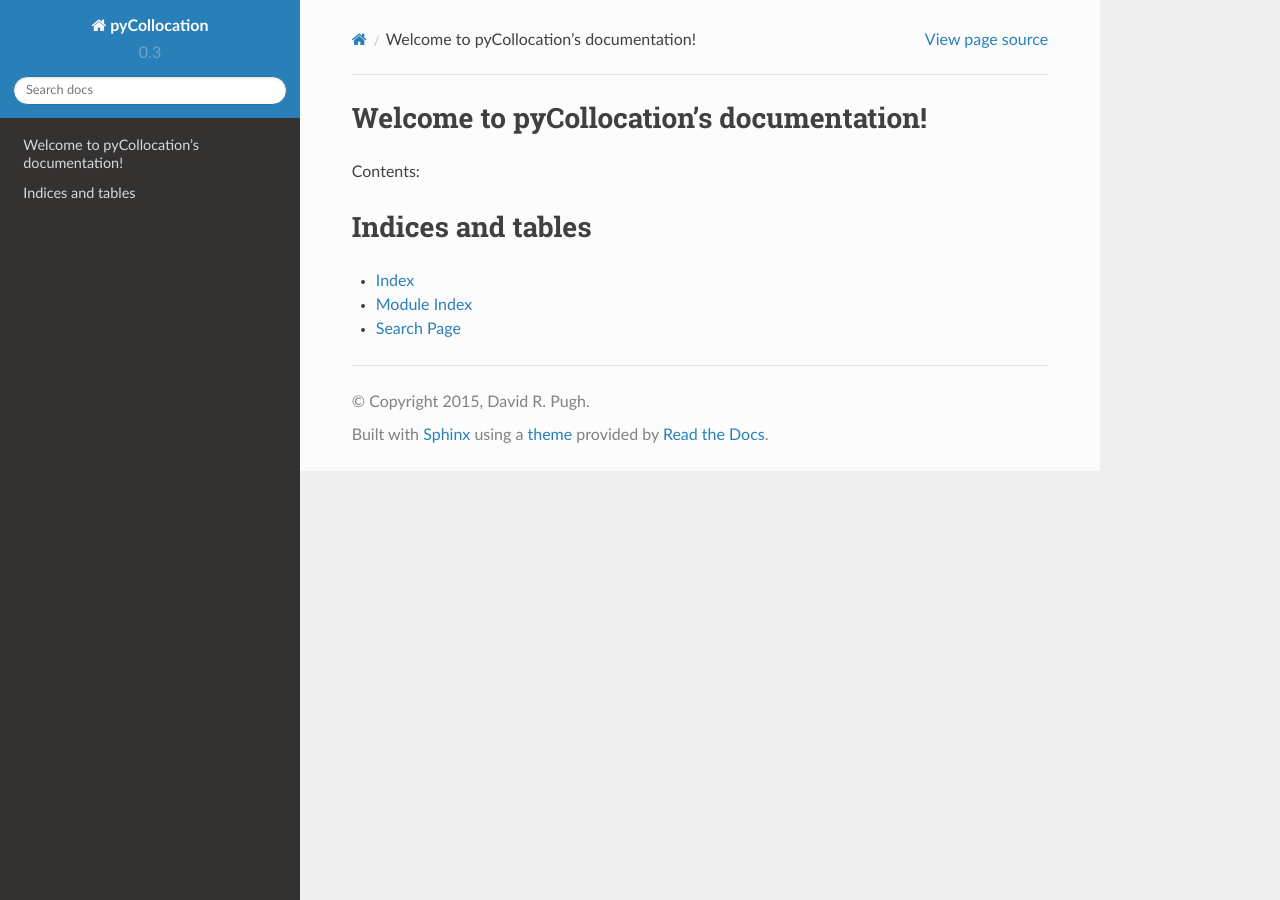
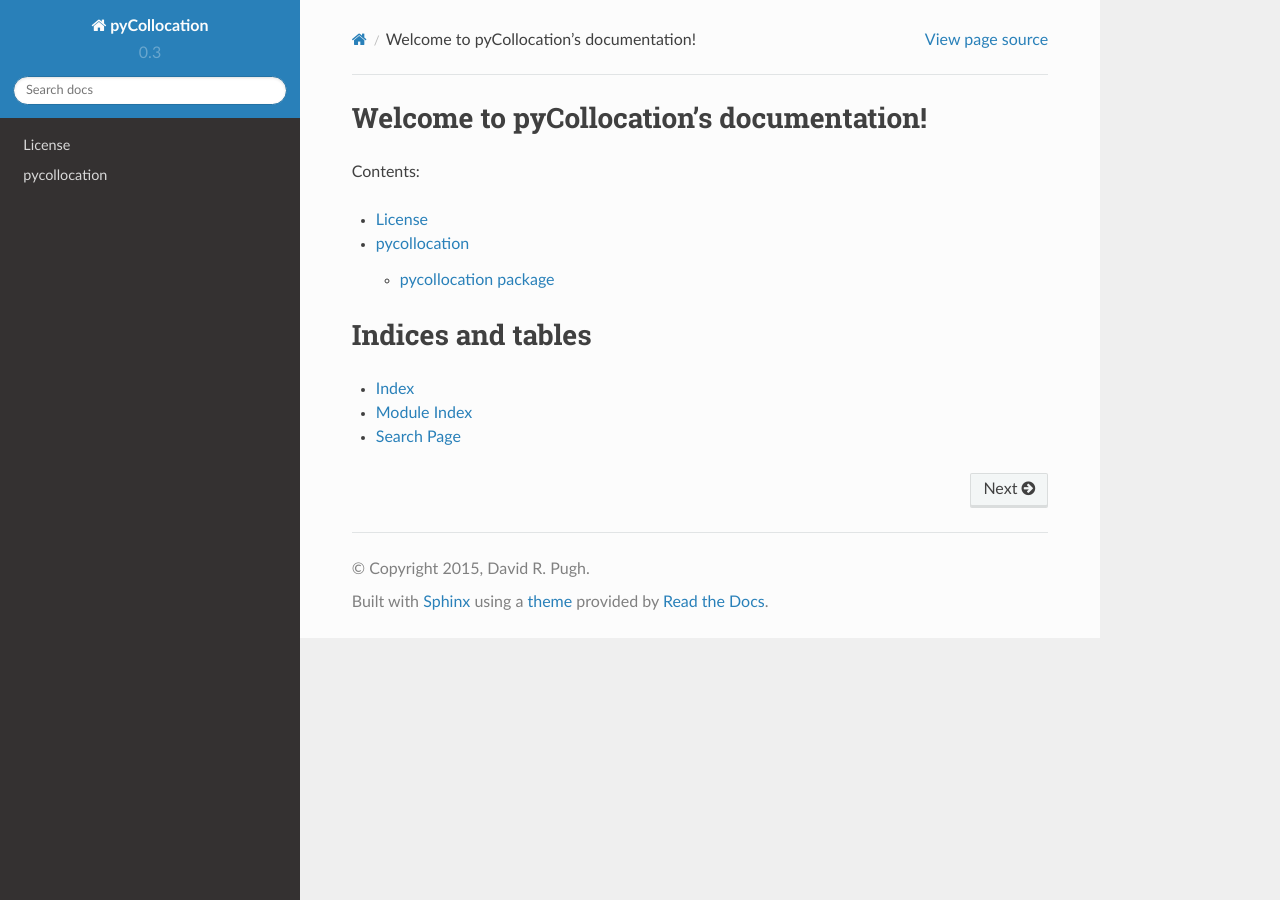
Before and after one commit to davidrpugh/pyCollocation, a Sphinx documentation site: the page built from docs/source/index.rst, in a window 1280 px wide. Built offline with Sphinx 7.4.7 and the Read the Docs theme 2.0.0, drawn with Linux system fonts in a browser that asks for light colours.

Commit message:
Updated index.rst

```diff
--- a/docs/source/index.rst
+++ b/docs/source/index.rst
@@ -11,6 +11,9 @@
 .. toctree::
    :maxdepth: 2
 
+   LICENSE
+   modules
+
 
 
 Indices and tables
```
Also changed, not shown: docs/source/LICENSE.rst (added, +24 -0 lines).
